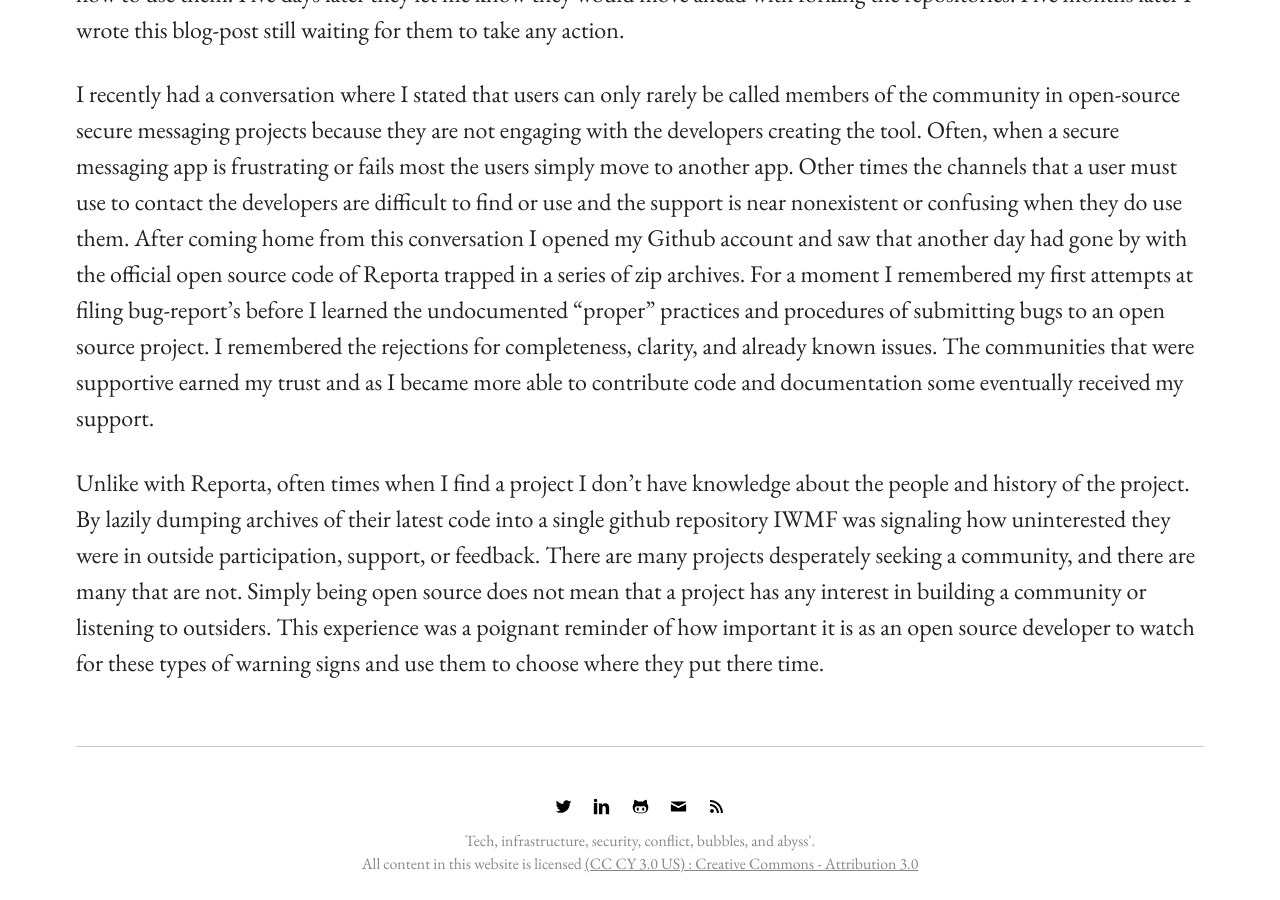
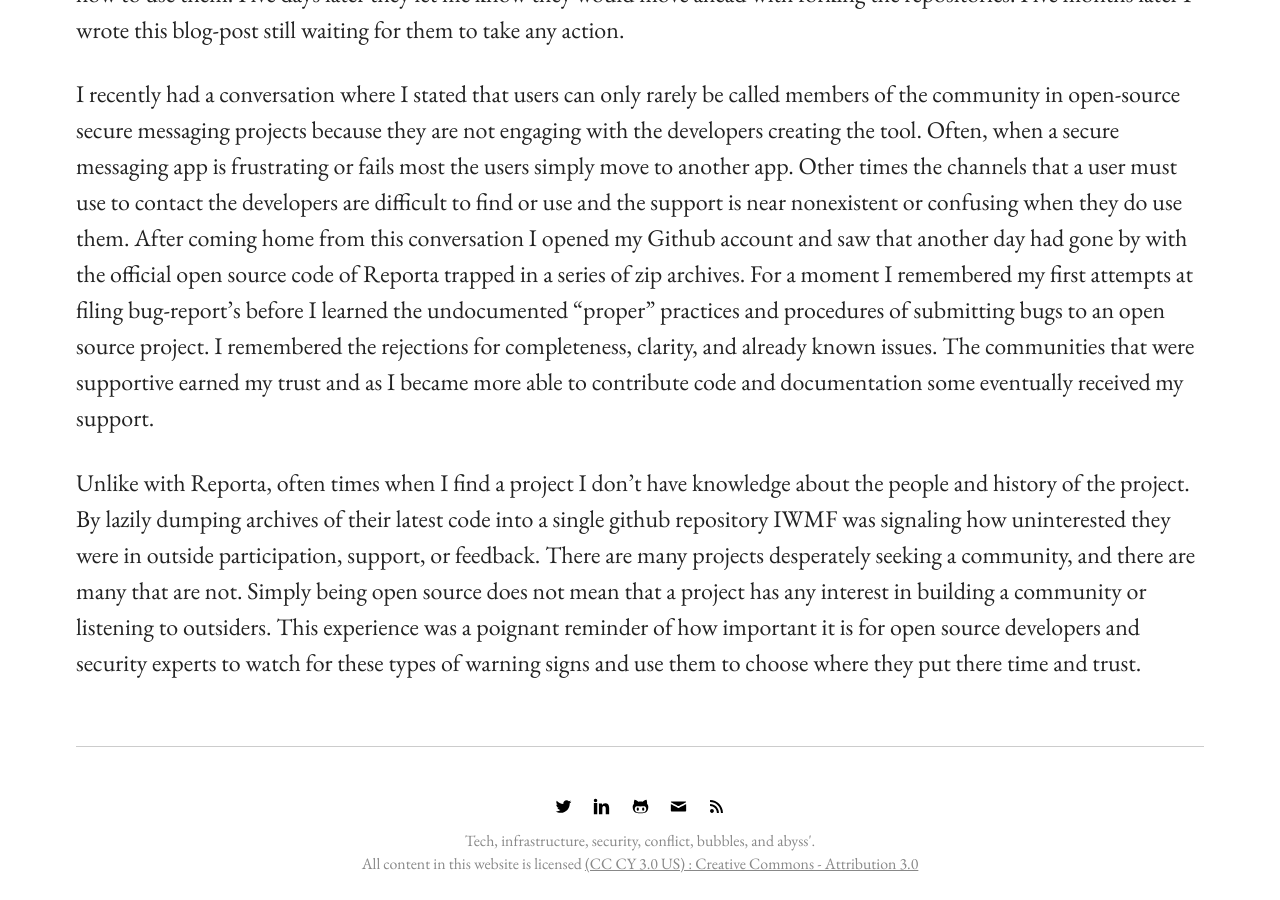
Before and after one commit to seamustuohy/seamustuohy.github.io, a Jekyll site: the page built from _posts/2016-06-04-Open-Source-ing-Reporta.md, in a window 1280 px wide and 900 px high, scrolled down 1717 px. Built offline with Jekyll 4.4.1, drawn with Linux system fonts in a browser that asks for light colours.

Commit message:
Cleaned up some language

```diff
--- a/_posts/2016-06-04-Open-Source-ing-Reporta.md
+++ b/_posts/2016-06-04-Open-Source-ing-Reporta.md
@@ -23,4 +23,4 @@
 
 I recently had a conversation where I stated that users can only rarely be called members of the community in open-source secure messaging projects because they are not engaging with the developers creating the tool. Often, when a secure messaging app is frustrating or fails most the users simply move to another app. Other times the channels that a user must use to contact the developers are difficult to find or use and the support is near nonexistent or confusing when they do use them. After coming home from this conversation I opened my Github account and saw that another day had gone by with the official open source code of Reporta trapped in a series of zip archives. For a moment I remembered my first attempts at filing bug-report's before I learned the undocumented "proper" practices and procedures of submitting bugs to an open source project. I remembered the rejections for completeness, clarity, and already known issues. The communities that were supportive earned my trust and as I became more able to contribute code and documentation some eventually received my support.
 
-Unlike with Reporta, often times when I find a project I don't have knowledge about the people and history of the project. By lazily dumping archives of their latest code into a single github repository IWMF was signaling how uninterested they were in outside participation, support, or feedback. There are many projects desperately seeking a community, and there are many that are not. Simply being open source does not mean that a project has any interest in building a community or listening to outsiders. This experience was a poignant reminder of how important it is as an open source developer to watch for these types of warning signs and use them to choose where they put there time.
+Unlike with Reporta, often times when I find a project I don't have knowledge about the people and history of the project. By lazily dumping archives of their latest code into a single github repository IWMF was signaling how uninterested they were in outside participation, support, or feedback. There are many projects desperately seeking a community, and there are many that are not. Simply being open source does not mean that a project has any interest in building a community or listening to outsiders. This experience was a poignant reminder of how important it is for open source developers and security experts to watch for these types of warning signs and use them to choose where they put there time and trust.
```
